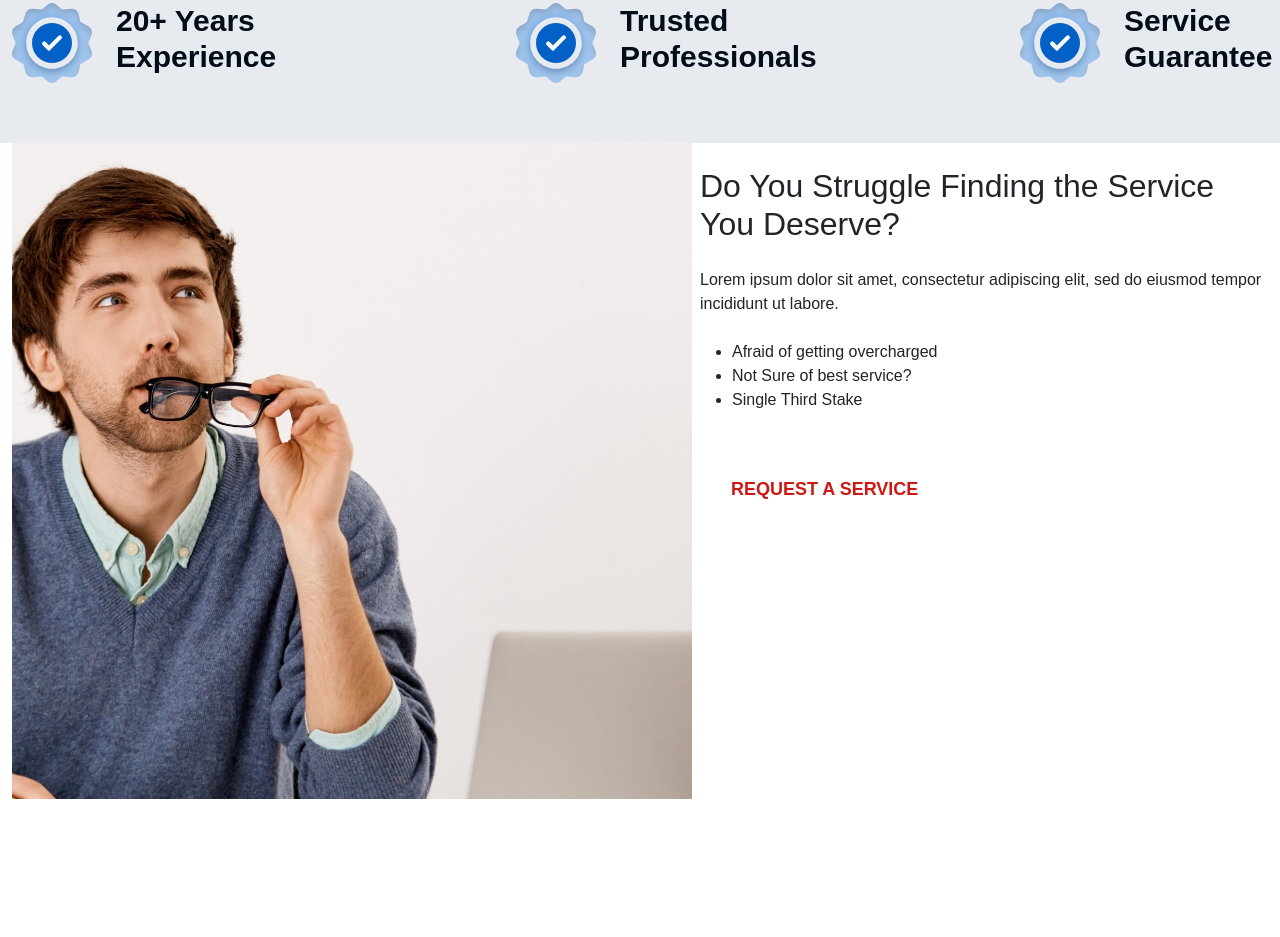
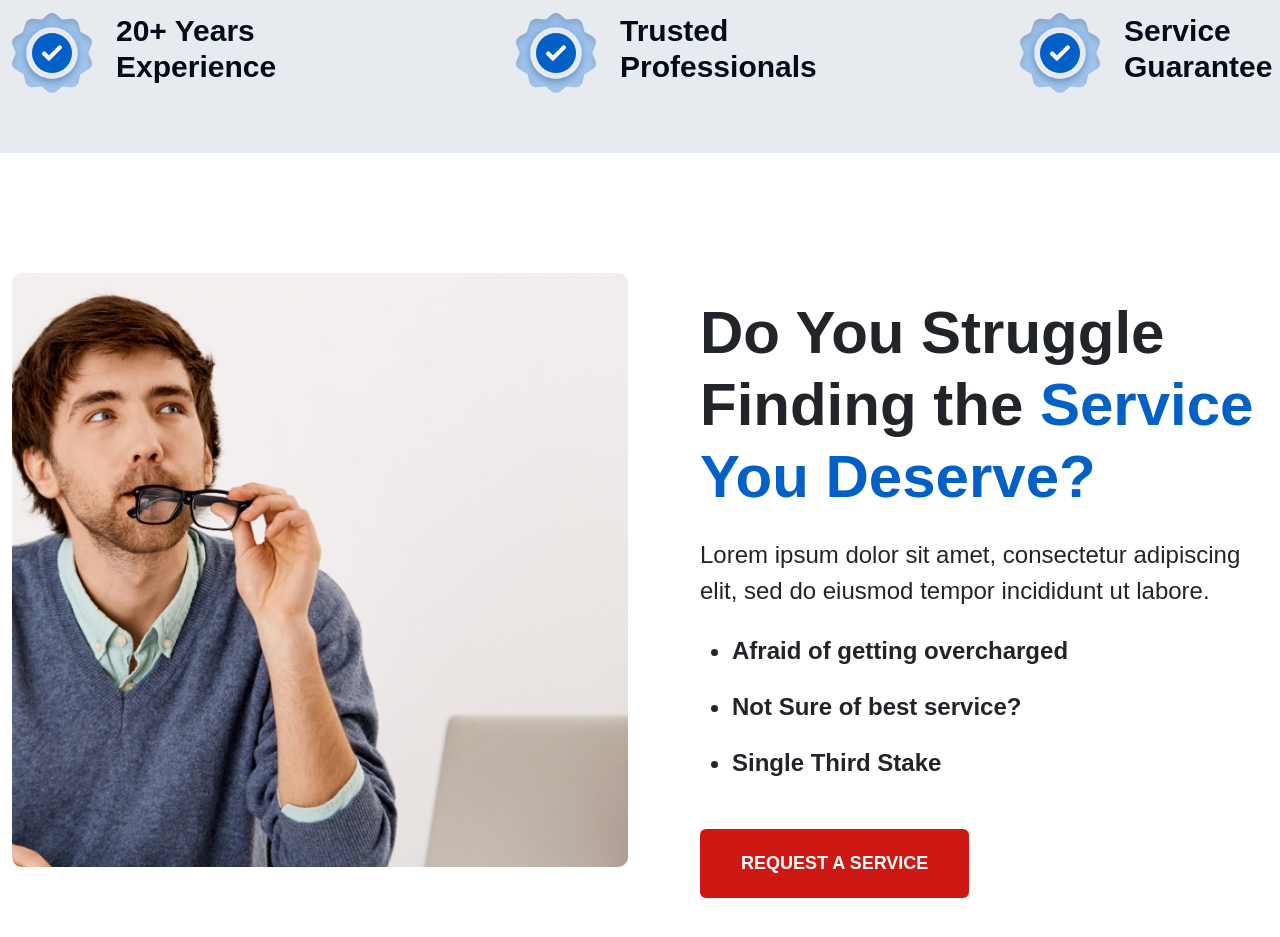
Before and after one commit to ankit-chauhan-codes/hvac-company, a plain HTML site: page index.html in a window 1280 px wide. Shown: the part 977-1914 px from the top of the page. Before the commit the page ends 1776 px from the top, so only its background shows below. Drawn offline with nearby package versions, Linux system fonts and the light colour scheme; a web font is replaced by a local one.

Commit message:
styled buttons and finding section

```diff
--- a/css/style.css
+++ b/css/style.css
@@ -17,7 +17,7 @@ html, body{
     font-weight: 600;
     font-style: normal;
     font-size: 18px;
-    padding: 15px 30px ;
+    padding: 12px 30px;
     border-radius: 6px;
     text-decoration: none;
     text-transform: uppercase;
@@ -29,8 +29,15 @@ html, body{
 }
 
 .secondary-btn{
+    background-color: #cd1813;
+    color: #ffffff;
+    padding: 20px 40px;
+}
+
+.third-btn{
     background-color: #ffffff;
     color: #cd1813;
+    padding: 20px 40px;
 }
 
 
@@ -67,7 +74,7 @@ html, body{
     font-family: acumin-pro, sans-serif;
     font-weight: 600;
     font-style: normal;
-    color: #e7ebef;
+    color: #ffffff;
     font-size: 18px;
     text-transform: uppercase;
     margin-left: 10px;
@@ -136,3 +143,47 @@ html, body{
     display: flex;
 }
 /* Qualities */
+
+
+
+/* Finding */
+#finding{
+    padding-top: 120px;
+    padding-bottom: 120px;
+}
+
+#finding .finding-img img{
+    width: 100%;
+    border-radius: 10px;
+}
+
+#finding h2{
+    font-family: acumin-pro, sans-serif;
+    font-weight: 700;
+    font-style: normal;
+    font-size: 60px;
+}
+
+#finding h2 span{
+    font-family: acumin-pro, sans-serif;
+    font-weight: 700;
+    font-style: normal;
+    font-size: 60px;
+    color: #0260c7;
+}
+
+#finding p{
+    font-family: acumin-pro, sans-serif;
+    font-weight: 500;
+    font-style: normal;
+    font-size: 24px;
+}
+
+#finding li{
+    font-family: acumin-pro, sans-serif;
+    font-weight: 700;
+    font-style: normal;
+    font-size: 24px;
+    margin-bottom: 20px;
+}
+/* Finding */
```
